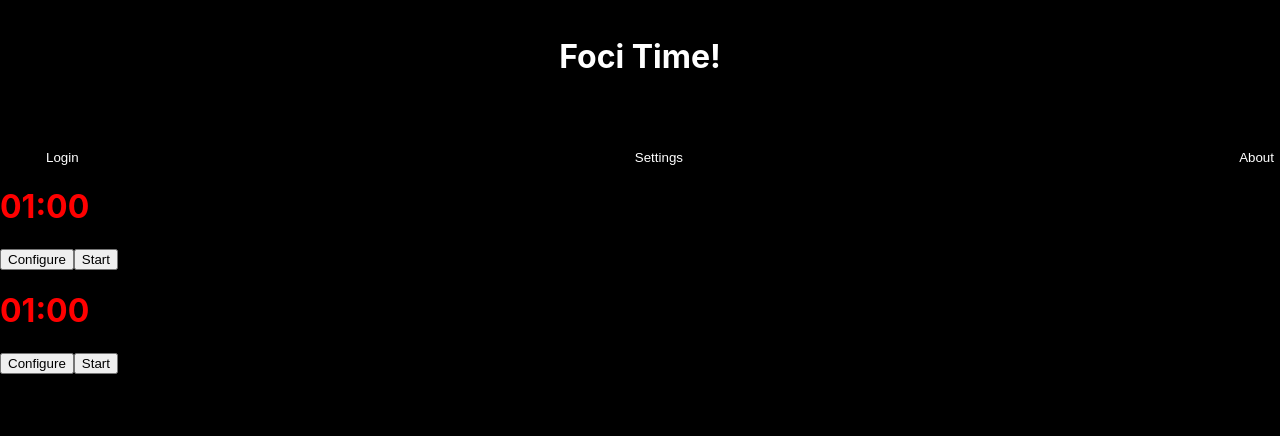
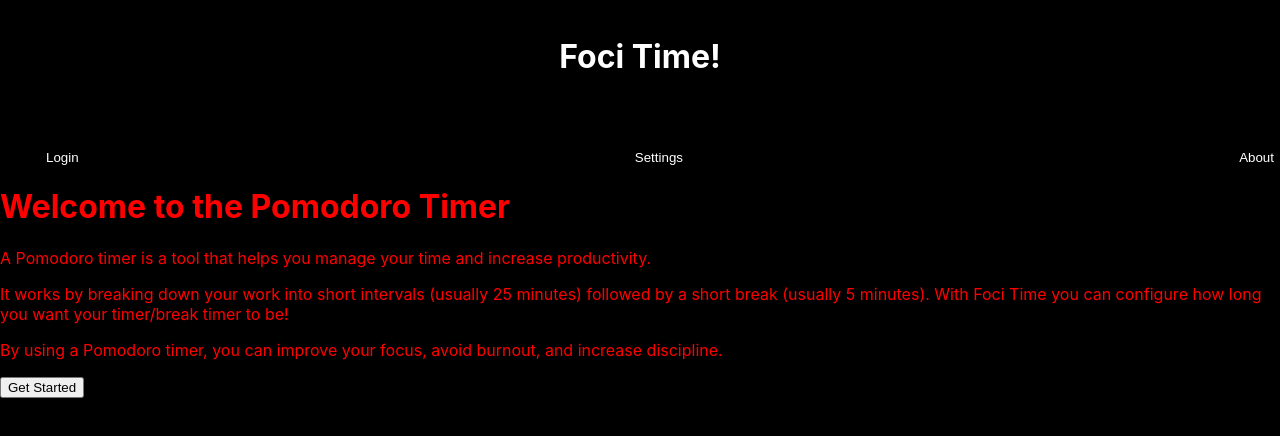
Before and after one commit to antonynyagah/foci-time, a React (Create React App) app: page / in a window 1280 px wide. Shown: the top 436 px of the page. Built offline with nearby package versions, Linux system fonts and the light colour scheme.

Commit message:
added intitial timer components (notification sounds need to be added) along with routers

```diff
--- a/package.json
+++ b/package.json
@@ -9,7 +9,7 @@
     "node-notifier": "^10.0.1",
     "react": "^18.2.0",
     "react-dom": "^18.2.0",
-    "react-router-dom": "^6.9.0",
+    "react-router-dom": "^5.3.4",
     "react-scripts": "5.0.1",
     "styled-components": "^5.3.9",
     "web-vitals": "^2.1.0"
--- a/src/App.js
+++ b/src/App.js
@@ -1,17 +1,28 @@
 import React from 'react';
+import { BrowserRouter as Router, Route, Switch } from 'react-router-dom';
 import './App.css';
 import Title from './components/title';
 import NavBar from './components/navbar';
 import Timer from './components/timer';
-import BreakTimer from './components/breaktimer'
+import BreakTimer from './components/breaktimer';
+import NoPage from "./nopage";
+import Home from './home';
 
 function App() {
   return (
     <div className="App">
-      <Title />
-      <NavBar />
-      <Timer />
-      <BreakTimer />
+    <Title/>
+      <Router>
+        <NavBar />
+        <Switch>
+          <Route exact path="/" component={Home} />
+          <Route exact path="/App">
+            <Timer />
+            <BreakTimer />
+          </Route>
+          <Route component={NoPage} />
+        </Switch>
+      </Router>
     </div>
   );
 }
--- a/src/components/breaktimer.js
+++ b/src/components/breaktimer.js
@@ -76,12 +76,11 @@ function BreakTimer() {
     }
   };
 
-  const handleCancel = () => {
-    setConfiguredTime(time);
-  };
+
 
   return (
     <div>
+    Break Timer
       <h1>{formatTime(time)}</h1>
       <button onClick={handleConfigure}>Configure</button>
       {!timerOn && !timerPaused && time === configuredTime && (
@@ -103,12 +102,7 @@ function BreakTimer() {
           setTimerPaused(false);
         }}>Restart</button>
       )}
-      {configuredTime !== time && (
-        <div>
-          <button onClick={handleCancel}>Cancel</button>
-          <button onClick={() => setPrevTime(configuredTime)}>Save</button>
-        </div>
-      )}
+
     </div>
   );
 }
--- a/src/components/timer.js
+++ b/src/components/timer.js
@@ -76,12 +76,11 @@ function Timer() {
     }
   };
 
-  const handleCancel = () => {
-    setConfiguredTime(time);
-  };
+
 
   return (
     <div>
+        Timer
       <h1>{formatTime(time)}</h1>
       <button onClick={handleConfigure}>Configure</button>
       {!timerOn && !timerPaused && time === configuredTime && (
@@ -103,12 +102,7 @@ function Timer() {
           setTimerPaused(false);
         }}>Restart</button>
       )}
-      {configuredTime !== time && (
-        <div>
-          <button onClick={handleCancel}>Cancel</button>
-          <button onClick={() => setPrevTime(configuredTime)}>Save</button>
-        </div>
-      )}
+
     </div>
   );
 }
--- /dev/null
+++ b/src/home.js
@@ -0,0 +1,19 @@
+import { Link } from "react-router-dom";
+
+
+function Home() {
+  return (
+    <div>
+      <h1>Welcome to the Pomodoro Timer</h1>
+      <p>A Pomodoro timer is a tool that helps you manage your time and increase productivity.</p>
+      <p>It works by breaking down your work into short intervals (usually 25 minutes) followed by a short break (usually 5 minutes). With Foci Time you can configure how long you want your timer/break timer to be!</p>
+      <p>By using a Pomodoro timer, you can improve your focus, avoid burnout, and increase discipline.</p>
+      <Link to="./App">
+        <button>Get Started</button>
+      </Link>
+
+    </div>
+  );
+}
+
+export default Home;
--- /dev/null
+++ b/src/nopage.js
@@ -0,0 +1,14 @@
+import React from 'react';
+import { Link } from 'react-router-dom';
+
+function NoPage() {
+  return (
+    <div>
+      <h1>error 404</h1>
+   <p>Aw damn, page not found!</p>
+
+    </div>
+  );
+}
+
+export default NoPage;
```
Also changed, not shown: src/index.js (+18 -0 lines), 2 other files (tests, documents, lock files or other folders).
